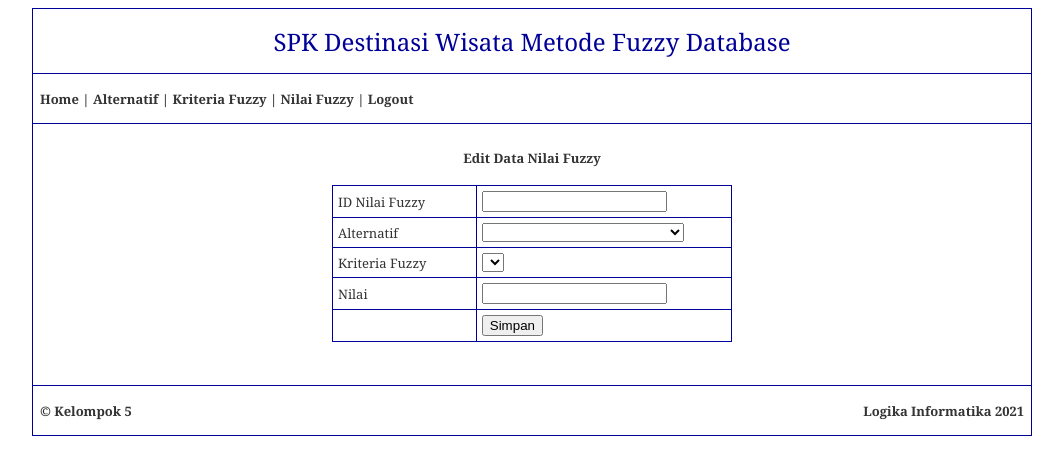
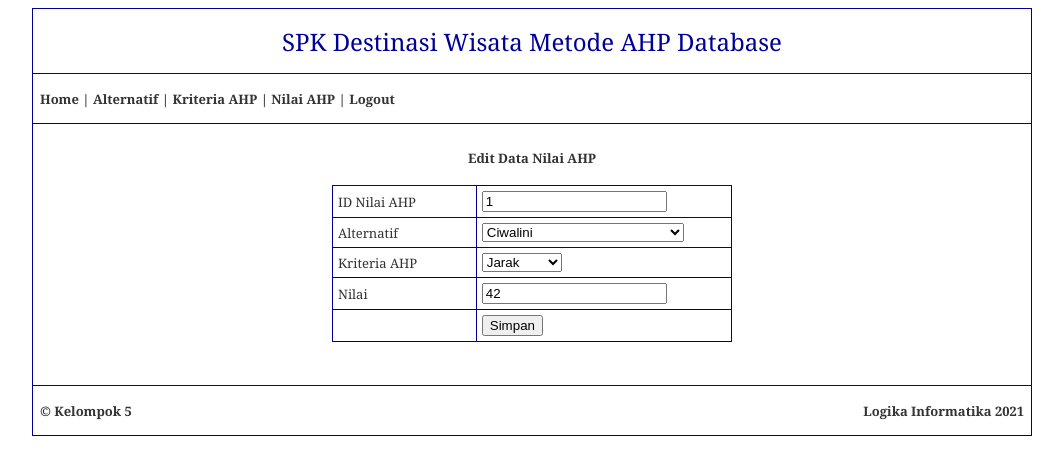
Before and after one commit to Zwarzen/tourist-destination-dss-main, a PHP site: page /edit-nilai-fuzzy.php?id_nilai=1 in a window 1280 px wide. Shown: the top 475 px of the page, without its empty margins (108-1171 px from the left). Run offline with PHP 8.4, Linux system fonts and the light colour scheme; a user stored in the database is signed in; data comes from the database, SQL or seed files in the repository; data that the repository does not hold is empty.

Commit message:
trial run

```diff
--- a/del-kriteria-fuzzy.php
+++ b/del-kriteria-fuzzy.php
@@ -6,6 +6,6 @@
 		header("location:login.php?pesan=Belum Login");
 		exit;
 	}
-	mysqli_query($db, "DELETE FROM kriteria_fuzzy WHERE id_kriteria_fuzzy = '$_GET[id_kriteria_fuzzy]'");
+	mysqli_query($db, "DELETE FROM tb_kriteria WHERE id_kriteria = '$_GET[id_kriteria]'");
 	header("location:kriteria-fuzzy.php");
 ?>
--- a/del-nilai-fuzzy.php
+++ b/del-nilai-fuzzy.php
@@ -6,6 +6,6 @@
 		header("location:login.php?pesan=Belum Login");
 		exit;
 	}
-	mysqli_query($db, "DELETE FROM nilai_fuzzy WHERE id_nilai_fuzzy = '$_GET[id_nilai_fuzzy]'");
+	mysqli_query($db, "DELETE FROM tb_nilai WHERE id_nilai = '$_GET[id_nilai]'");
 	header("location:nilai-fuzzy.php");
 ?>
--- a/edit-alternatif.php
+++ b/edit-alternatif.php
@@ -16,7 +16,7 @@
 <html xmlns="http://www.w3.org/1999/xhtml">
 <head>
 <meta http-equiv="Content-Type" content="text/html; charset=utf-8" />
-<title>SPK Destinasi Wisata Metode Fuzzy Database</title>
+<title>SPK Destinasi Wisata Metode AHP Database</title>
 <style type="text/css">
 <!--
 body,td,th {
@@ -51,10 +51,10 @@ a:active {
 <body>
 <table width="1000" border="0" align="center" cellpadding="7" cellspacing="1" bgcolor="#000099">
   <tr>
-    <td height="50" bgcolor="#FFFFFF" align="center"><span class="style1">SPK Destinasi Wisata Metode Fuzzy Database</span></td>
+    <td height="50" bgcolor="#FFFFFF" align="center"><span class="style1">SPK Destinasi Wisata Metode AHP Database</span></td>
   </tr>
   <tr>
-    <td height="35" bgcolor="#FFFFFF"><span class="style2"><a href="admin.php">Home</a> | <a href="alternatif.php">Alternatif</a> | <a href="kriteria-fuzzy.php">Kriteria Fuzzy</a> | <a href="nilai-fuzzy.php">Nilai Fuzzy</a> | <a href="logout.php">Logout</a></span></td>
+    <td height="35" bgcolor="#FFFFFF"><span class="style2"><a href="admin.php">Home</a> | <a href="alternatif.php">Alternatif</a> | <a href="kriteria-fuzzy.php">Kriteria AHP</a> | <a href="nilai-fuzzy.php">Nilai AHP</a> | <a href="logout.php">Logout</a></span></td>
   </tr>
   <tr>
     <td align="center" valign="top" bgcolor="#FFFFFF"><br />
--- a/edit-nilai-fuzzy.php
+++ b/edit-nilai-fuzzy.php
@@ -8,7 +8,7 @@
 	}
 	if (isset($_POST['button']))
 	{
-		$querykriteria = mysqli_query($db, "SELECT * FROM kriteria_fuzzy WHERE id_kriteria_fuzzy = '$_POST[id_kriteria_fuzzy]'");
+		$querykriteria = mysqli_query($db, "SELECT * FROM tb_kriteria WHERE id_kriteria = '$_POST[id_kriteria]'");
 		$datakriteria = mysqli_fetch_array($querykriteria);
 
 		$nilai=$_POST['nilai'];
@@ -41,7 +41,7 @@
 			$atas=($nilai - $bt_tengah)/($bt_atas - $bt_tengah);
 		}
 
-		mysqli_query($db, "UPDATE nilai_fuzzy SET id_alternatif='$_POST[id_alternatif]', id_kriteria_fuzzy='$_POST[id_kriteria_fuzzy]', nilai='$_POST[nilai]', bawah='$bawah', tengah='$tengah', atas='$atas' WHERE id_nilai_fuzzy = '$_POST[id_nilai_fuzzy]'");
+		mysqli_query($db, "UPDATE tb_nilai SET id_alternatif='$_POST[id_alternatif]', id_kriteria='$_POST[id_kriteria]', nilai='$_POST[nilai]', bawah='$bawah', tengah='$tengah', atas='$atas' WHERE id_nilai = '$_POST[id_nilai]'");
 		header("location:nilai-fuzzy.php");
 	}
 ?>
@@ -49,7 +49,7 @@
 <html xmlns="http://www.w3.org/1999/xhtml">
 <head>
 <meta http-equiv="Content-Type" content="text/html; charset=utf-8" />
-<title>SPK Destinasi Wisata Metode Fuzzy Database</title>
+<title>SPK Destinasi Wisata Metode AHP Database</title>
 <style type="text/css">
 <!--
 body,td,th {
@@ -84,24 +84,24 @@ a:active {
 <body>
 <table width="1000" border="0" align="center" cellpadding="7" cellspacing="1" bgcolor="#000099">
   <tr>
-    <td height="50" bgcolor="#FFFFFF" align="center"><span class="style1">SPK Destinasi Wisata Metode Fuzzy Database</span></td>
+    <td height="50" bgcolor="#FFFFFF" align="center"><span class="style1">SPK Destinasi Wisata Metode AHP Database</span></td>
   </tr>
   <tr>
-    <td height="35" bgcolor="#FFFFFF"><span class="style2"><a href="admin.php">Home</a> | <a href="alternatif.php">Alternatif</a> | <a href="kriteria-fuzzy.php">Kriteria Fuzzy</a> | <a href="nilai-fuzzy.php">Nilai Fuzzy</a> | <a href="logout.php">Logout</a></span></td>
+    <td height="35" bgcolor="#FFFFFF"><span class="style2"><a href="admin.php">Home</a> | <a href="alternatif.php">Alternatif</a> | <a href="kriteria-fuzzy.php">Kriteria AHP</a> | <a href="nilai-fuzzy.php">Nilai AHP</a> | <a href="logout.php">Logout</a></span></td>
   </tr>
   <tr>
     <td align="center" valign="top" bgcolor="#FFFFFF"><br />
-      <strong>Edit Data Nilai Fuzzy</strong><br />
+      <strong>Edit Data Nilai AHP</strong><br />
       <br />
       <?php
-			$querynilai = mysqli_query($db, "SELECT * FROM nilai_fuzzy WHERE id_nilai_fuzzy = '$_GET[id_nilai_fuzzy]'");
+			$querynilai = mysqli_query($db, "SELECT * FROM tb_nilai WHERE id_nilai = '$_GET[id_nilai]'");
 			$datanilai = mysqli_fetch_array($querynilai);
 		?>
       <form id="form1" name="form1" method="post" action="">
         <table width="400" border="0" cellpadding="5" cellspacing="1" bgcolor="#000099">
           <tr>
-            <td bgcolor="#FFFFFF">ID Nilai Fuzzy</td>
-            <td bgcolor="#FFFFFF"><input type="text" name="id_nilai_fuzzy" id="id_nilai_fuzzy" readonly value="<?php echo $datanilai['id_nilai_fuzzy']; ?>" /></td>
+            <td bgcolor="#FFFFFF">ID Nilai AHP</td>
+            <td bgcolor="#FFFFFF"><input type="text" name="id_nilai" id="id_nilai" readonly value="<?php echo $datanilai['id_nilai']; ?>" /></td>
           </tr>
           <tr>
             <td width="141" bgcolor="#FFFFFF"> Alternatif</td>
@@ -119,15 +119,15 @@ a:active {
             </select></td>
           </tr>
           <tr>
-            <td bgcolor="#FFFFFF">Kriteria Fuzzy</td>
-            <td width="249" bgcolor="#FFFFFF"><select name="id_kriteria_fuzzy" id="id_kriteria_fuzzy">
+            <td bgcolor="#FFFFFF">Kriteria AHP</td>
+            <td width="249" bgcolor="#FFFFFF"><select name="id_kriteria" id="id_kriteria">
                 <option value=""></option>
                 <?php
-					$querykriteria = mysqli_query($db, "SELECT * FROM kriteria_fuzzy ORDER BY id_kriteria_fuzzy");
+					$querykriteria = mysqli_query($db, "SELECT * FROM tb_kriteria ORDER BY id_kriteria");
 					while ($datakriteria = mysqli_fetch_array($querykriteria))
 					{
 				?>
-                <option value="<?php echo $datakriteria['id_kriteria_fuzzy']; ?>" <?php if ($datanilai['id_kriteria_fuzzy'] == $datakriteria['id_kriteria_fuzzy']) { echo " selected"; } ?>><?php echo $datakriteria['nama_kriteria_fuzzy']; ?></option>
+                <option value="<?php echo $datakriteria['id_kriteria']; ?>" <?php if ($datanilai['id_kriteria'] == $datakriteria['id_kriteria']) { echo " selected"; } ?>><?php echo $datakriteria['nama_kriteria']; ?></option>
                 <?php
 					}
 				?>
--- a/kriteria-fuzzy.php
+++ b/kriteria-fuzzy.php
@@ -73,15 +73,15 @@ a:active {
 			{
 		?>
         <tr>
-          <td bgcolor="#FFFFFF"><?php echo $datakriteria['id_kriteria_fuzzy']; ?></td>
-          <td bgcolor="#FFFFFF"><?php echo $datakriteria['nama_kriteria_fuzzy']; ?></td>
+          <td bgcolor="#FFFFFF"><?php echo $datakriteria['id_kriteria']; ?></td>
+          <td bgcolor="#FFFFFF"><?php echo $datakriteria['nama_kriteria']; ?></td>
           <td bgcolor="#FFFFFF"><?php echo $datakriteria['batas_bawah']; ?></td>
           <td bgcolor="#FFFFFF"><?php echo $datakriteria['batas_tengah']; ?></td>
           <td bgcolor="#FFFFFF"><?php echo $datakriteria['batas_atas']; ?></td>
           <td bgcolor="#FFFFFF"><?php echo $datakriteria['nama_bawah']; ?></td>
           <td bgcolor="#FFFFFF"><?php echo $datakriteria['nama_tengah']; ?></td>
           <td bgcolor="#FFFFFF"><?php echo $datakriteria['nama_atas']; ?></td>
-          <td bgcolor="#FFFFFF"><a href="edit-kriteria-fuzzy.php?id_kriteria_fuzzy=<?php echo $datakriteria['id_kriteria_fuzzy']; ?>">Edit</a> <a href="del-kriteria-fuzzy.php?id_kriteria_fuzzy=<?php echo $datakriteria['id_kriteria_fuzzy']; ?>">Del</a></td>
+          <td bgcolor="#FFFFFF"><a href="edit-kriteria-fuzzy.php?id_kriteria=<?php echo $datakriteria['id_kriteria']; ?>">Edit</a> <a href="del-kriteria-fuzzy.php?id_kriteria=<?php echo $datakriteria['id_kriteria']; ?>">Del</a></td>
         </tr>
         <?php
 			}
```
Also changed, not shown: add-kriteria-fuzzy.php (+4 -4 lines), add-nilai-fuzzy.php (+6 -6 lines), edit-kriteria-fuzzy.php (+10 -10 lines), index.php (+5 -3 lines), nilai-fuzzy.php (+4 -4 lines).
